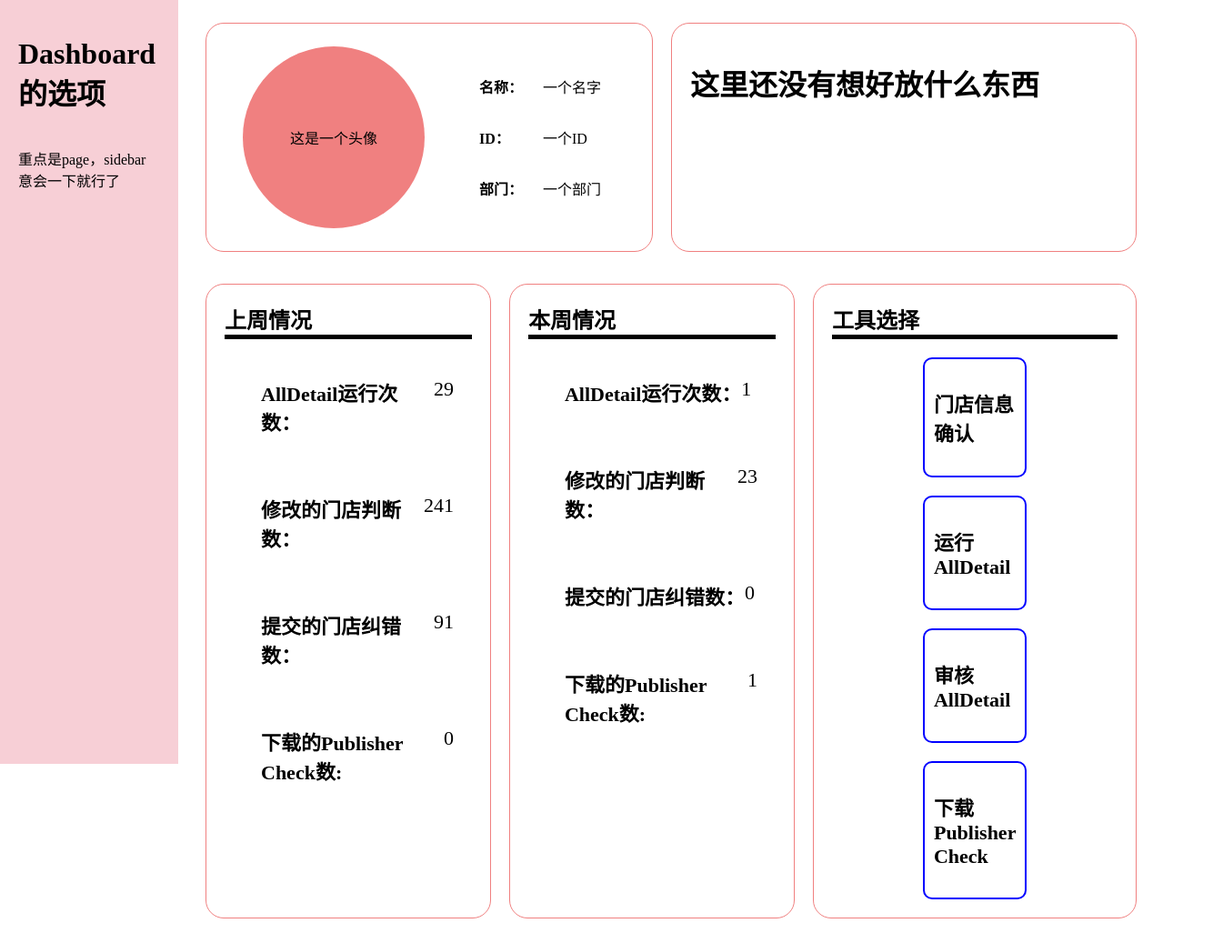
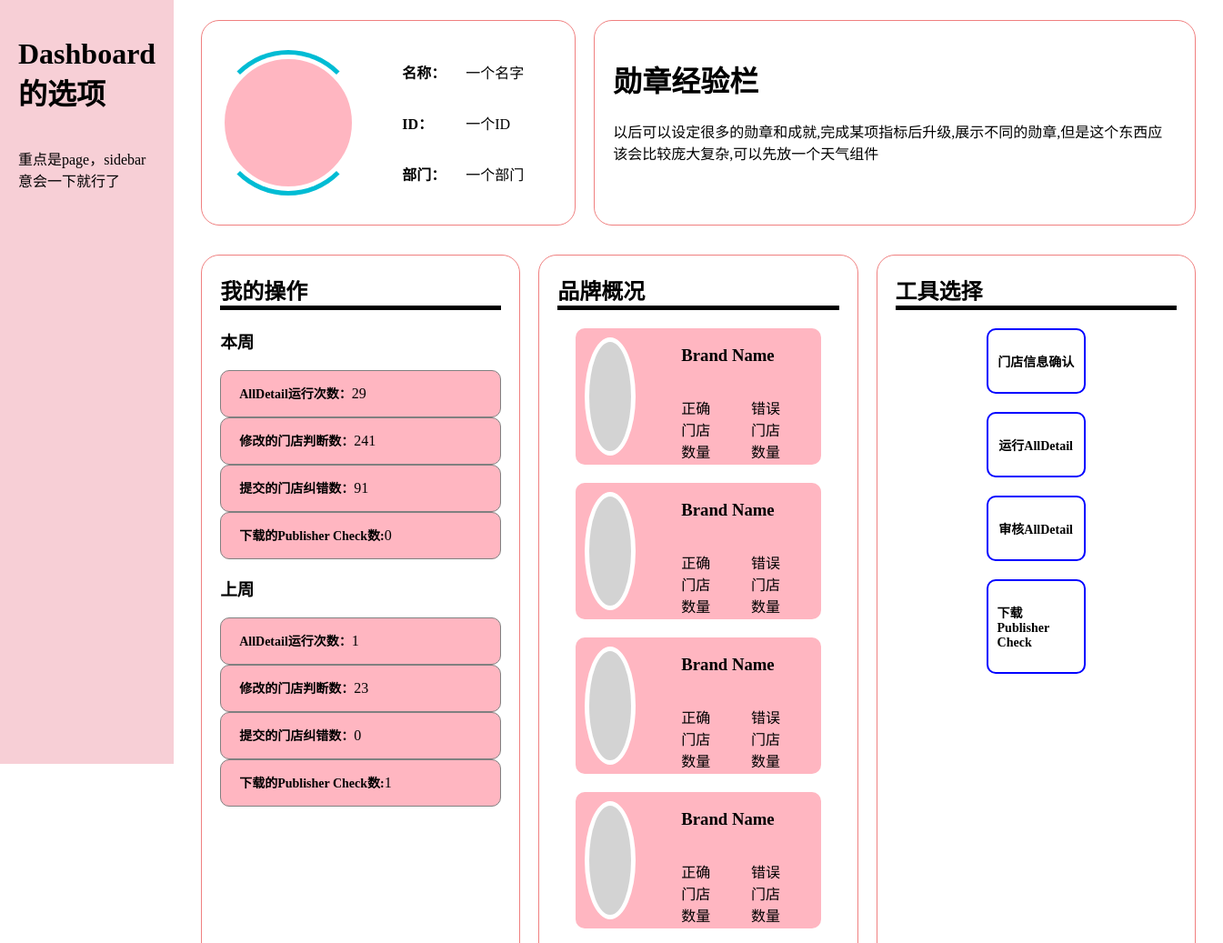
Before and after one commit to Sucolaa/cloud_staff_main_page, a plain HTML site: page pages/index.html in a window 1280 px wide. Shown: the top 1037 px of the page at 91% size, 1345 px wide, since content can reach past the window. Drawn offline with Linux system fonts and the light colour scheme.

Commit message:
V1.1
新排版，页面框架确定

```diff
--- /dev/null
+++ b/css/avatar.css
@@ -0,0 +1,37 @@
+.avatar {
+  border: 5px solid white;
+  box-sizing: border-box;
+  height: 150px;
+  width: 150px;
+  border-radius: 50%;
+  position: relative;
+  margin-right: 50px;
+  background-color: lightpink;
+}
+.avatar__image {
+  width: 100%;
+  border-radius: 50%;
+  object-fit: cover;
+  object-position: center;
+}
+.avatar::before, .avatar::after {
+  border: 5px solid transparent;
+  border-radius: 50%;
+  border-top: 5px solid #00BCD4;
+  content: "";
+  display: block;
+  height: calc(100% + 10px);
+  left: 50%;
+  width: calc(100% + 10px);
+  position: absolute;
+}
+.avatar::before {
+  top: -10px;
+  transform: translateX(-50%);
+}
+.avatar::after {
+  bottom: -10px;
+  transform: translateX(-50%) rotate(180deg);
+}
+
+/*# sourceMappingURL=avatar.css.map */
--- a/css/style.css
+++ b/css/style.css
@@ -6,6 +6,7 @@ body {
 
 .unchanged_text {
     font-weight: bold;
+    font-size: 14px;
 }
 
 hr {
@@ -99,6 +100,24 @@ hr {
     padding-right: 20px;
     margin: 10px;
     border-radius: 20px;
+    max-height: 1000px;
+    overflow-y: auto;
+}
+
+#body .bottom .section::-webkit-scrollbar {
+    width: 5px;
+}
+
+#body .bottom .section::-webkit-scrollbar-track {
+    background: #f1f1f1;
+}
+
+#body .bottom .section::-webkit-scrollbar-thumb {
+    background: lightpink;
+}
+
+#body .bottom .section::-webkit-scrollbar-thumb:hover {
+    background: #555;
 }
 
 h2 {
@@ -113,9 +132,10 @@ h2 {
     flex-direction: row;
     justify-content: start;
     border-radius: 10px;
-    margin: 20px;
     padding-left: 20px;
-    font-size: 22px;
+    font-size: 16px;
+    background-color: lightpink;
+    border: 1px solid grey;
 }
 
 #body .fake_buttons {
@@ -131,3 +151,46 @@ h2 {
     font-size: 22px;
     border: 2px solid blue;
 }
+
+#body .brand_sit {
+    flex: 1;
+    display: flex;
+    flex-direction: row;
+    justify-content: flex-start;
+    border-radius: 10px;
+    margin: 20px;
+    background-color: lightpink;
+    height: 150px;
+    align-items: center;
+}
+
+#body .brand_logo {
+    border: 5px solid #FFFFFF;
+    box-sizing: border-box;
+    height: 130px;
+    width: 130px;
+    border-radius: 50%;
+    position: relative;
+    margin-right: 50px;
+    background-color: lightgrey;
+    margin-left: 10px;
+}
+
+#body .brand_info {
+    display: flex;
+    flex-direction: column;
+    justify-content: flex-start;
+    align-items: start;
+    height: 100%;
+    width: 400px;
+    text-align: left;
+}
+
+.number_exm {
+    display: flex;
+    flex-direction: row;
+}
+
+.number_exm p {
+    margin-right: 30px;
+}
--- a/pages/index.html
+++ b/pages/index.html
@@ -6,6 +6,7 @@
     <meta name="viewport" content="width=device-width, initial-scale=1.0">
     <title>内部人员个人主页</title>
     <link rel="stylesheet" href="/css/style.css">
+    <link rel="stylesheet" href="/css/avatar.css">
 </head>
 
 <body>
@@ -21,9 +22,7 @@
         <div class="top">
             <!-- 用户基础信息栏 -->
             <div class="basic_info">
-                <div class="circle">
-                    <p>这是一个头像</p>
-                </div>
+                <div class="avatar"></div>
                 <div class="info">
                     <p>名称：</p>
                     <p>ID：</p>
@@ -36,18 +35,20 @@
                 </div>
             </div>
 
-            <!-- 还没有想好这一块用来干什么栏 -->
+            <!-- 勋章经验栏 -->
             <div class="something_else">
-                <h1>这里还没有想好放什么东西</h1>
+                <h1>勋章经验栏</h1>
+                <p>以后可以设定很多的勋章和成就,完成某项指标后升级,展示不同的勋章,但是这个东西应该会比较庞大复杂,可以先放一个天气组件</p>
             </div>
 
         </div>
 
         <div class="bottom">
 
-            <!-- 上周记录栏 -->
+            <!-- 文字总结栏 -->
             <div class="section">
-                <h2>上周情况</h2>
+                <h2>我的操作</h2>
+                <h3>本周</h3>
                 <div class="week_info">
                     <p class="unchanged_text">AllDetail运行次数：</p>
                     <p>29</p>
@@ -64,11 +65,7 @@
                     <p class="unchanged_text">下载的Publisher Check数:</p>
                     <p>0</p>
                 </div>
-            </div>
-
-            <!-- 工具跳转栏 -->
-            <div class="section">
-                <h2>本周情况</h2>
+                <h3>上周</h3>
                 <div class="week_info">
                     <p class="unchanged_text">AllDetail运行次数：</p>
                     <p>1</p>
@@ -88,6 +85,91 @@
             </div>
 
             <!-- 品牌概况栏 -->
+            <div class="section">
+                <h2>品牌概况</h2>
+                <div class="brand_sit">
+                    <div class="brand_logo"></div>
+                    <div class="brand_info">
+                        <h3>Brand Name</h3>
+                        <div class="number_exm">
+                            <p>正确门店数量</p>
+                            <p>错误门店数量</p>
+                        </div>
+                    </div>
+                </div>
+                <div class="brand_sit">
+                    <div class="brand_logo"></div>
+                    <div class="brand_info">
+                        <h3>Brand Name</h3>
+                        <div class="number_exm">
+                            <p>正确门店数量</p>
+                            <p>错误门店数量</p>
+                        </div>
+                    </div>
+                </div>
+                <div class="brand_sit">
+                    <div class="brand_logo"></div>
+                    <div class="brand_info">
+                        <h3>Brand Name</h3>
+                        <div class="number_exm">
+                            <p>正确门店数量</p>
+                            <p>错误门店数量</p>
+                        </div>
+                    </div>
+                </div>
+                <div class="brand_sit">
+                    <div class="brand_logo"></div>
+                    <div class="brand_info">
+                        <h3>Brand Name</h3>
+                        <div class="number_exm">
+                            <p>正确门店数量</p>
+                            <p>错误门店数量</p>
+                        </div>
+                    </div>
+                </div>
+                <div class="brand_sit">
+                    <div class="brand_logo"></div>
+                    <div class="brand_info">
+                        <h3>Brand Name</h3>
+                        <div class="number_exm">
+                            <p>正确门店数量</p>
+                            <p>错误门店数量</p>
+                        </div>
+                    </div>
+                </div>
+                <div class="brand_sit">
+                    <div class="brand_logo"></div>
+                    <div class="brand_info">
+                        <h3>Brand Name</h3>
+                        <div class="number_exm">
+                            <p>正确门店数量</p>
+                            <p>错误门店数量</p>
+                        </div>
+                    </div>
+                </div>
+                <div class="brand_sit">
+                    <div class="brand_logo"></div>
+                    <div class="brand_info">
+                        <h3>Brand Name</h3>
+                        <div class="number_exm">
+                            <p>正确门店数量</p>
+                            <p>错误门店数量</p>
+                        </div>
+                    </div>
+                </div>
+                <div class="brand_sit">
+                    <div class="brand_logo"></div>
+                    <div class="brand_info">
+                        <h3>Brand Name</h3>
+                        <div class="number_exm">
+                            <p>正确门店数量</p>
+                            <p>错误门店数量</p>
+                        </div>
+                    </div>
+                </div>
+            </div>
+
+            <!-- 工具选择栏 -->
             <div class="section">
                 <h2>工具选择</h2>
                 <!-- 假按钮 -->
```
Also changed, not shown: images/my_avatar.jpg (added).
